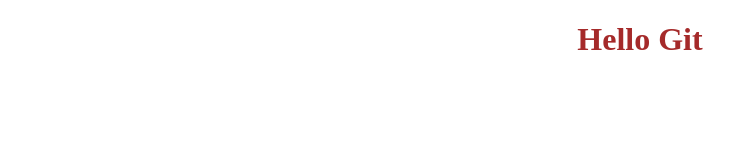
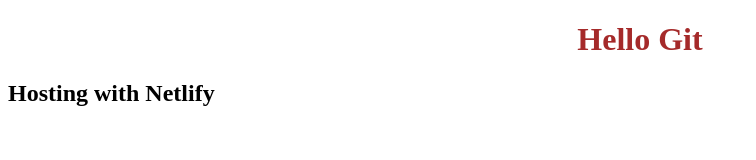
Before and after one commit to clemencegc/cgc-weather-project, a plain HTML site: page index.html in a window 1280 px wide. Shown: the whole page, without its empty margins (0-756 px from the left). Drawn offline with Linux system fonts and the light colour scheme.

Commit message:
Added an h2

```diff
--- a/index.html
+++ b/index.html
@@ -9,6 +9,7 @@
   </head>
   <body>
     <h1>Hello Git</h1>
+    <h2>Hosting with Netlify</h2>
     <script src="script.js"></script>
   </body>
 </html>
```
